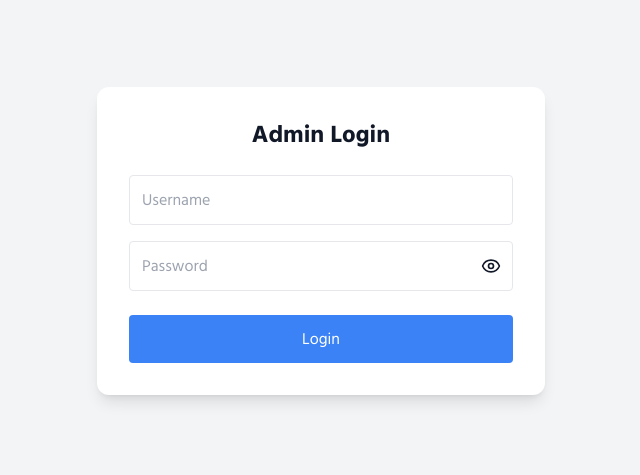
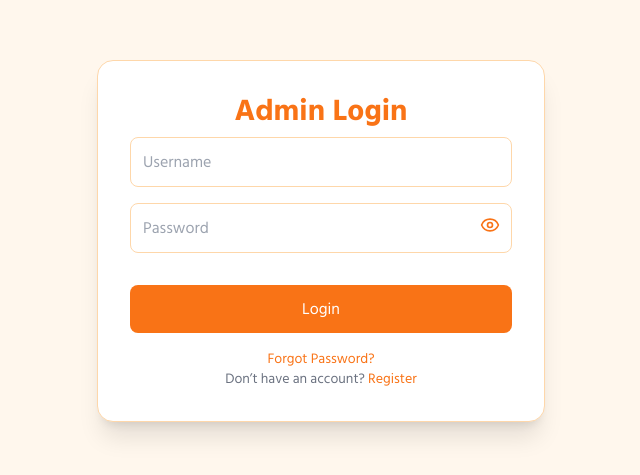
Before and after one commit to Kaniz27/betting--website, a React (Vite) app: page /admin in a window 1280 px wide. Shown: the part 159-634 px from the top of the page, without its empty margins (319-959 px from the left). Built offline with nearby package versions, Linux system fonts and the light colour scheme; no server answers.

Commit message:
many code add

```diff
--- a/components/login/Login.tsx
+++ b/components/login/Login.tsx
@@ -2,81 +2,230 @@ import React, { useState } from "react";
 import Swal from "sweetalert2";
 import { Eye, EyeOff } from "lucide-react";
 
-interface LoginProps {
-  onLogin: (username: string) => void;
+type Mode = "login" | "register" | "forgot";
+
+const AuthPage: React.FC = () => {
+  const [mode, setMode] = useState<Mode>("login");
+  const [showPassword, setShowPassword] = useState(false);
+
+  const [form, setForm] = useState({
+    username: "",
+    email: "",
+    password: "",
+    confirmPassword: "",
+  });
+
+  const [error, setError] = useState("");
+
+  const handleChange = (e: React.ChangeEvent<HTMLInputElement>) => {
+    setForm({ ...form, [e.target.name]: e.target.value });
+  };
+
+  const validate = () => {
+    if (mode === "register") {
+      if (!form.username || !form.email || !form.password || !form.confirmPassword) {
+        return "All fields are required";
+      }
+      if (form.password.length < 8) {
+        return "Password must be at least 8 characters";
+      }
+      if (form.password !== form.confirmPassword) {
+        return "Passwords do not match";
+      }
     }
 
-const Login: React.FC<LoginProps> = ({ onLogin }) => {
-  const [username, setUsername] = useState("");
-  const [password, setPassword] = useState("");
-  const [showPassword, setShowPassword] = useState(false);
-  const [error, setError] = useState("");
+    if (mode === "login") {
+      if (!form.username || !form.password) {
+        return "All fields are required";
+      }
+      if (form.password.length < 8) {
+        return "Password must be at least 8 characters";
+      }
+    }
 
-  const handleLogin = (e: React.FormEvent) => {
+    if (mode === "forgot") {
+      if (!form.email) {
+        return "Email is required";
+      }
+    }
+
+    return "";
+  };
+
+  const handleSubmit = (e: React.FormEvent) => {
     e.preventDefault();
-    setError("");
+    const validationError = validate();
 
-    if (!username.trim() || !password.trim()) {
-      setError("All fields are required");
+    if (validationError) {
+      setError(validationError);
       return;
     }
 
-    if (password.length < 8) {
-      setError("Password must be at least 8 characters");
-      return;
+    setError("");
+
+    if (mode === "register") {
+      Swal.fire("Success 🎉", "Registration Successful!", "success");
+      setMode("login");
     }
 
+    if (mode === "forgot") {
+      Swal.fire("Email Sent 📩", "Password reset link sent to your email.", "success");
+      setMode("login");
+    }
+
+    if (mode === "login") {
       Swal.fire({
         icon: "success",
         title: "Login Successful",
-      text: `Welcome, ${username}!`,
         timer: 1500,
         showConfirmButton: false,
-    }).then(() => onLogin(username));
+      }).then(() => {
+        window.location.href = "https://betting-website-chi.vercel.app";
+      });
+    }
   };
 
   return (
-    <div className="min-h-screen flex items-center justify-center bg-gray-100 px-4">
+    <div className="min-h-screen flex items-center justify-center bg-orange-50 px-4">
       <form
-        onSubmit={handleLogin}
-        className="bg-white p-8 rounded-xl shadow-lg w-full max-w-md"
+        onSubmit={handleSubmit}
+        className="bg-white p-8 rounded-2xl shadow-xl w-full max-w-md border border-orange-200"
       >
-        <h2 className="text-2xl font-bold mb-6 text-center">Admin Login</h2>
-        {error && <p className="text-red-500 mb-4 text-center">{error}</p>}
+        <h2 className="text-3xl font-bold text-center text-orange-500 mb-2">
+          {mode === "login" && "Admin Login"}
+          {mode === "register" && "Register"}
+          {mode === "forgot" && "Forgot Password"}
+        </h2>
 
+        {error && (
+          <p className="text-red-500 text-center mb-4 font-medium">{error}</p>
+        )}
+
+        {mode === "register" && (
+          <>
             <input
               type="text"
+              name="username"
               placeholder="Username"
-          value={username}
-          onChange={(e) => setUsername(e.target.value)}
-          className="w-full mb-4 p-3 border rounded focus:outline-none focus:ring-2 focus:ring-blue-400"
+              onChange={handleChange}
+              className="input"
             />
+            <input
+              type="email"
+              name="email"
+              placeholder="Email"
+              onChange={handleChange}
+              className="input"
+            />
+          </>
+        )}
 
-        <div className="relative mb-6">
+        {mode === "login" && (
+          <input
+            type="text"
+            name="username"
+            placeholder="Username"
+            onChange={handleChange}
+            className="input"
+          />
+        )}
+
+        {mode !== "forgot" && (
+          <div className="relative">
             <input
               type={showPassword ? "text" : "password"}
+              name="password"
               placeholder="Password"
-            value={password}
-            onChange={(e) => setPassword(e.target.value)}
-            className="w-full p-3 border rounded focus:outline-none focus:ring-2 focus:ring-blue-400"
+              onChange={handleChange}
+              className="input pr-10"
             />
             <span
-            className="absolute right-3 top-1/2 -translate-y-1/2 cursor-pointer"
+              className="absolute right-3 top-3 cursor-pointer text-orange-500"
               onClick={() => setShowPassword(!showPassword)}
             >
               {showPassword ? <EyeOff size={20} /> : <Eye size={20} />}
             </span>
           </div>
+        )}
 
-        <button
-          type="submit"
-          className="w-full bg-blue-500 text-white py-3 rounded hover:bg-blue-600 transition"
+        {mode === "register" && (
+          <input
+            type="password"
+            name="confirmPassword"
+            placeholder="Confirm Password"
+            onChange={handleChange}
+            className="input"
+          />
+        )}
+
+        {mode === "forgot" && (
+          <input
+            type="email"
+            name="email"
+            placeholder="Enter your email"
+            onChange={handleChange}
+            className="input"
+          />
+        )}
+
+        <button className="w-full bg-orange-500 text-white py-3 rounded-lg mt-4 hover:bg-orange-600 transition">
+          {mode === "login" && "Login"}
+          {mode === "register" && "Register"}
+          {mode === "forgot" && "Send Reset Link"}
+        </button>
+
+        <div className="text-center mt-4 text-sm text-gray-500">
+          {mode === "login" && (
+            <>
+              <p
+                className="cursor-pointer text-orange-500"
+                onClick={() => setMode("forgot")}
+              >
+                Forgot Password?
+              </p>
+              <p>
+                Don’t have an account?{" "}
+                <span
+                  className="text-orange-500 cursor-pointer"
+                  onClick={() => setMode("register")}
+                >
+                  Register
+                </span>
+              </p>
+            </>
+          )}
+
+          {mode !== "login" && (
+            <p>
+              Already have an account?{" "}
+              <span
+                className="text-orange-500 cursor-pointer"
+                onClick={() => setMode("login")}
               >
                 Login
-        </button>
+              </span>
+            </p>
+          )}
+        </div>
       </form>
+
+      <style>
+        {`
+          .input {
+            width: 100%;
+            padding: 12px;
+            margin-bottom: 16px;
+            border: 1px solid #fed7aa;
+            border-radius: 8px;
+            outline: none;
+          }
+          .input:focus {
+            ring: 2px solid orange;
+          }
+        `}
+      </style>
     </div>
   );
 };
 
-export default Login;
+export default AuthPage;
```
Lines whose indentation alone changed are shown as unchanged.
